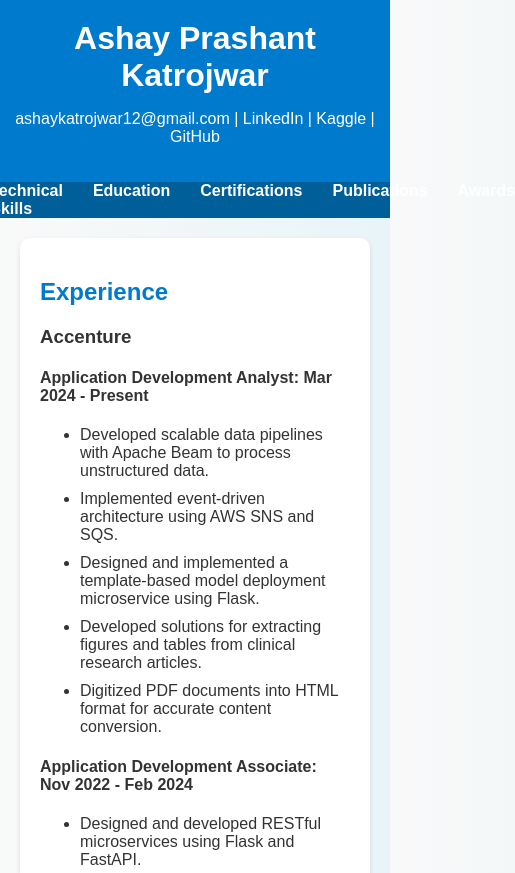
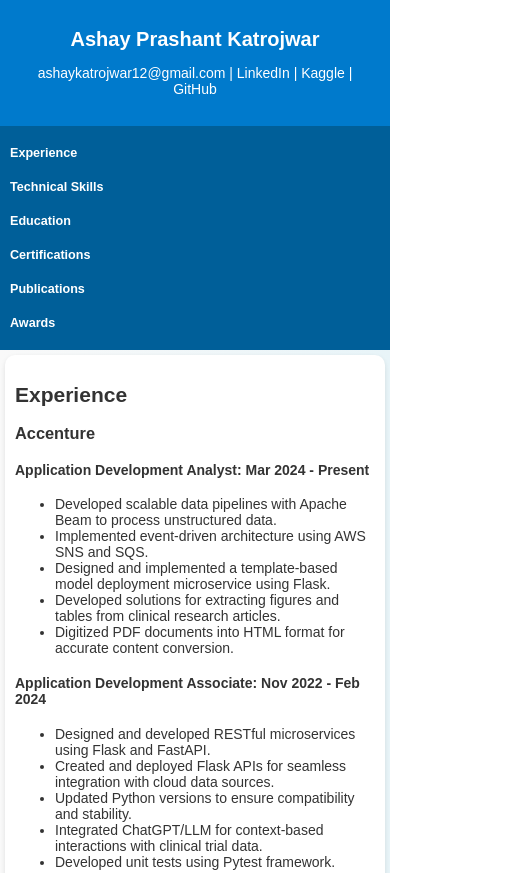
Before and after one commit to Ashay-20/Ashay-20.github.io, a plain HTML site: page index.html in a window 390 px wide. Shown: the top 873 px of the page, 515 px wide, since content can reach past the window. Drawn offline with Linux system fonts and the light colour scheme.

Commit message:
Update index.html

```diff
--- a/index.html
+++ b/index.html
@@ -4,8 +4,8 @@
     <meta charset="UTF-8">
     <meta name="viewport" content="width=device-width, initial-scale=1.0">
     <title>Ashay Prashant Katrojwar - Resume</title>
-    <link rel="stylesheet" href="styles.css">
     <style>
+        /* Global styles */
         body {
             font-family: Arial, sans-serif;
             margin: 0;
@@ -27,10 +27,6 @@
             padding: 20px 0;
         }
 
-        header h1 {
-            margin: 0;
-        }
-
         nav ul {
             list-style-type: none;
             padding: 0;
@@ -38,12 +34,6 @@
             margin: 0;
             display: flex;
             justify-content: center;
-            animation: slideIn 1s;
-        }
-
-        @keyframes slideIn {
-            from { transform: translateY(-100%); }
-            to { transform: translateY(0); }
         }
 
         nav ul li {
@@ -69,37 +59,62 @@
             box-shadow: 0 2px 5px rgba(0, 0, 0, 0.1);
         }
 
-        section h2 {
-            color: #007acc;
-            animation: growIn 1.5s;
-        }
-
-        @keyframes growIn {
-            from { transform: scale(0.8); opacity: 0; }
-            to { transform: scale(1); opacity: 1; }
-        }
-
-        ul li {
-            margin: 10px 0;
-        }
-
         footer {
             text-align: center;
             padding: 10px;
             background-color: #007acc;
             color: white;
-            position: relative;
             margin-top: 20px;
         }
 
         a {
-            color: #007acc;
-            text-decoration: none;
+            text-decoration: none; /* Remove underline from all links */
+            color: #007acc; /* Default color for links */
             transition: color 0.3s;
         }
 
         a:hover {
-            color: #005f99;
+            color: #005f99; /* Darker shade for hover */
+        }
+
+        /* Responsive styles */
+        @media (max-width: 768px) {
+            nav ul {
+                flex-direction: column;
+                padding: 10px;
+            }
+
+            nav ul li {
+                margin: 10px 0;
+            }
+
+            section {
+                margin: 10px;
+                padding: 15px;
+            }
+
+            header, footer {
+                padding: 15px;
+            }
+        }
+
+        @media (max-width: 480px) {
+            body {
+                font-size: 14px;
+            }
+
+            header h1 {
+                font-size: 20px;
+            }
+
+            nav ul {
+                font-size: 90%;
+            }
+
+            section {
+                margin: 5px;
+                padding: 10px;
+            }
         }
 
         header p a {
```
